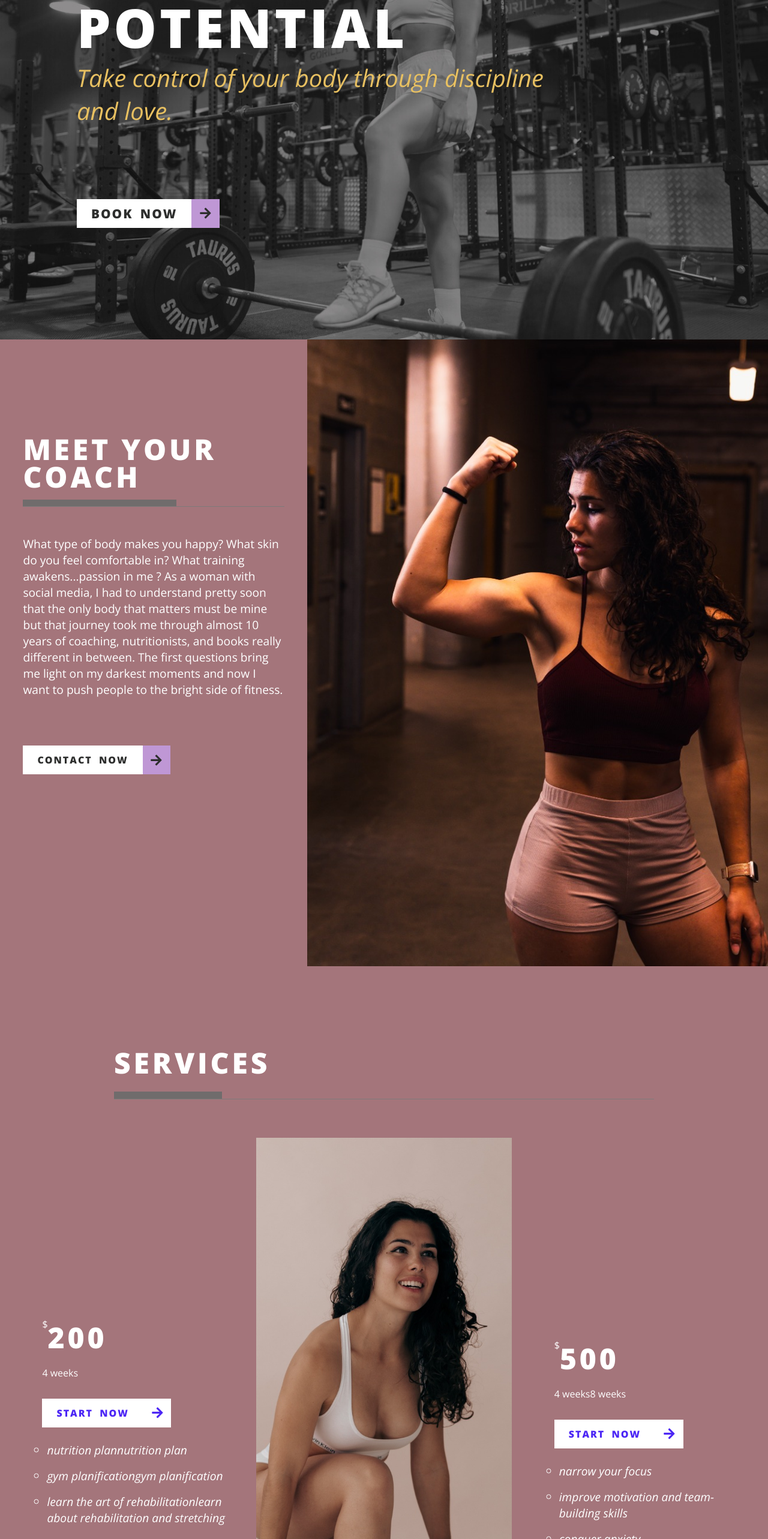
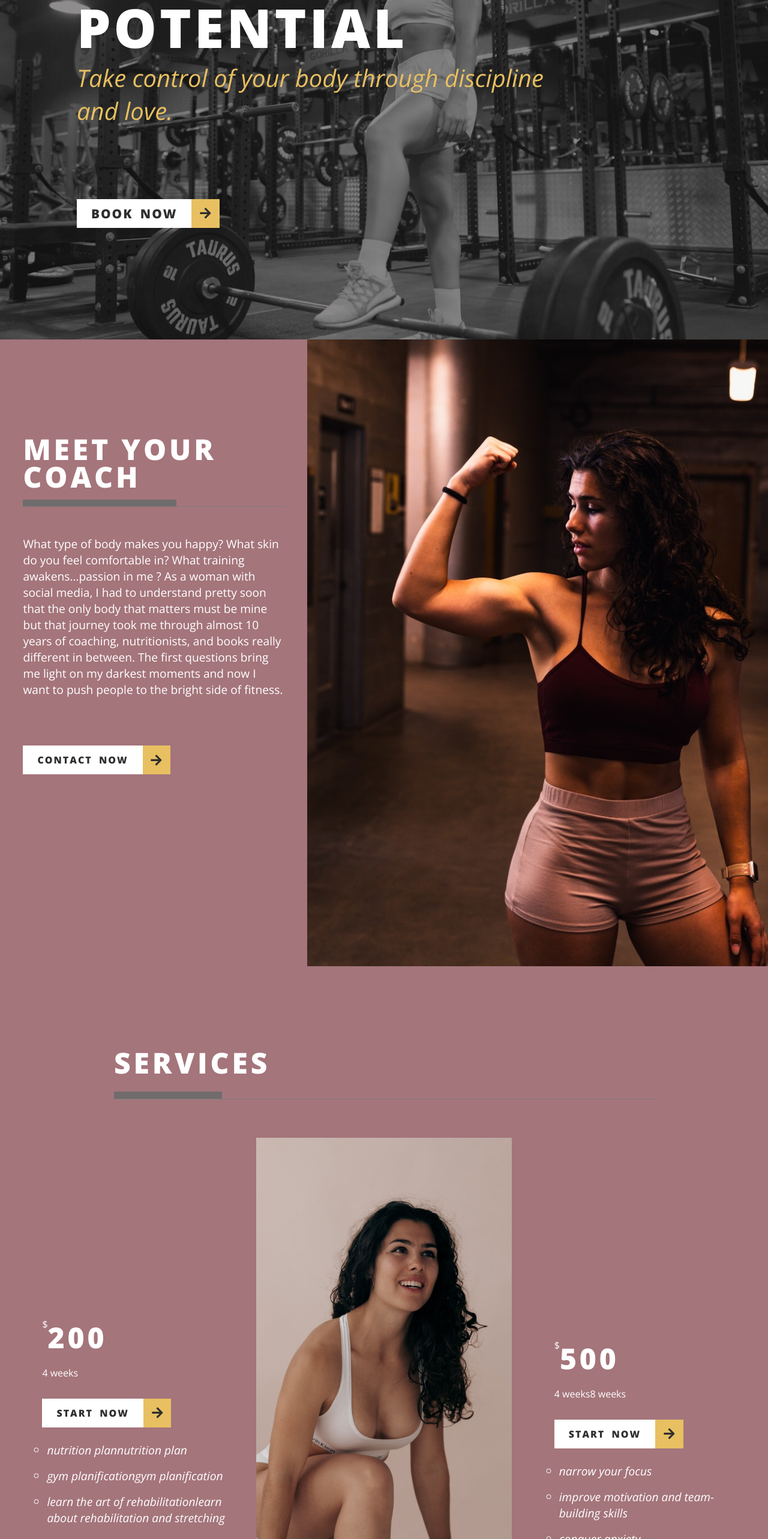
Before and after one commit to RuslanTissen/Pipi-world-3, a React (Create React App) app: page / in a window 1280 px wide. Shown: the part 234-2800 px from the top of the page at 60% size. Built offline with nearby package versions, Linux system fonts and the light colour scheme; a web font is replaced by a local one.

Commit message:
my version done

```diff
--- a/src/components/footer/Footer.scss
+++ b/src/components/footer/Footer.scss
@@ -64,7 +64,7 @@
 				}
 			}
 			p:hover a {
-				color: black;
+				color: rgb(45, 46, 45);
 			}
 		}
 	}
--- a/src/components/start/about/About.scss
+++ b/src/components/start/about/About.scss
@@ -64,7 +64,7 @@
 					font-size: clamp(1rem, 3vw, 1.3rem);
 					border: none;
 					color: rgb(45, 46, 45);
-					background-color: #bf97d5;
+					background-color: #e8c061;
 				}
 			}
 		}
@@ -95,7 +95,7 @@
 						transition: all 0.3s ease-in-out;
 					}
 					.about__container--button-text:hover {
-						background-color: #bf97d5;
+						background-color: rgb(102, 101, 101);
 						color: white;
 					}
 				}
--- a/src/components/start/introduction/Introduction.scss
+++ b/src/components/start/introduction/Introduction.scss
@@ -72,7 +72,7 @@
 			font-size: clamp(1rem, 3vw, 1.3rem);
 			border: none;
 			color: rgb(45, 46, 45);
-			background-color: #bf97d5;
+			background-color: #e8c061;
 		}
 	}
 	@media (min-width: 1060px) {
@@ -129,7 +129,7 @@
 			margin: 7rem clamp(5rem, 10vw, 10rem) 10rem;
 			z-index: 100;
 			.container--button-text:hover {
-				background-color: #bf97d5;
+				background-color: rgb(102, 101, 101);
 				color: white;
 			}
 		}
--- a/src/components/start/pricing/Pricing.scss
+++ b/src/components/start/pricing/Pricing.scss
@@ -1,6 +1,6 @@
 .success {
 	color: white;
-	background-color: #A4757B;
+	background-color: #a4757b;
 	display: flex;
 	flex-direction: column;
 	font-family: "Open Sans", sans-serif;
@@ -71,7 +71,7 @@
 				justify-content: center;
 				align-items: center;
 				padding: 0 1.5rem;
-				color: #4c26f5;
+				color: rgb(45, 46, 45);
 				text-decoration: none;
 				font-size: clamp(1rem, 3vw, 1.3rem);
 				border: none;
@@ -88,8 +88,8 @@
 				padding: 0 0.8rem;
 				font-size: clamp(1rem, 3vw, 1.3rem);
 				border: none;
-				color: #4c26f5;
-				// background-color: white;
+				color: rgb(45, 46, 45);
+				background-color: #e8c061;
 			}
 		}
 		.success__price--text-box {
@@ -173,18 +173,15 @@
 			flex: 1 1 33%;
 			justify-content: center;
 			.success__price--button {
-				position: relative;
-				transition: all 0.3s ease-in-out;
+				// position: relative;
+				// transition: all 0.3s ease-in-out;
 				.success__price--button-text {
 					transition: all 0.3s ease-in-out;
 				}
-			}
-			.success__price--button:hover {
-				background-color: rgb(175, 173, 173);
-				// color: #755bec;
-			}
-			.success__price--button:hover {
-				color: #441dee;
+				.success__price--button-text:hover {
+					background-color: rgb(102, 101, 101);
+					color: white;
+				}
 			}
 		}
 	}
```
